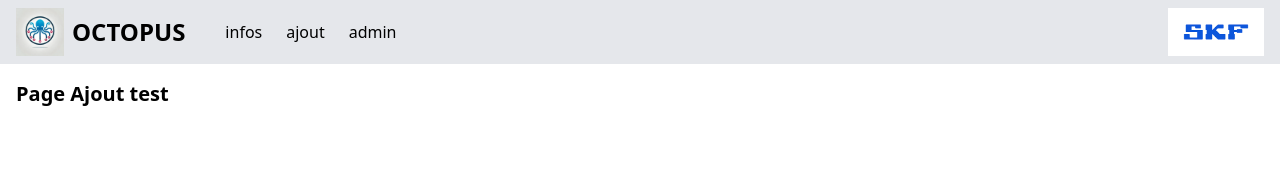
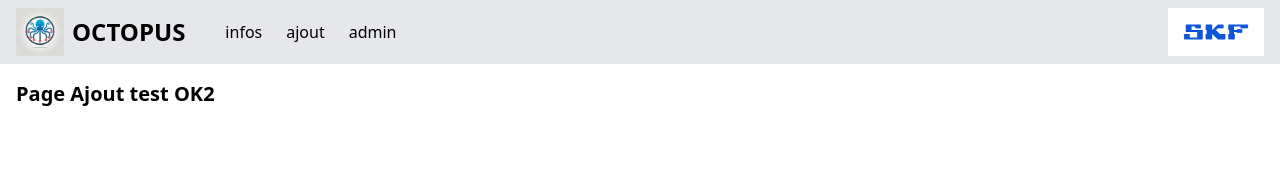
Before and after one commit to Zakyaru/Octopus, a React (Vite) app: page /#/ajout in a window 1280 px wide. Shown: the top 170 px of the page. Built offline with nearby package versions, Linux system fonts and the light colour scheme.

Commit message:
ajout d'un dossier .github pour tester le déploiement automatique

```diff
--- a/src/pages/ajout.jsx
+++ b/src/pages/ajout.jsx
@@ -1,7 +1,7 @@
 const Ajout = () => {
     return (
         <div className="p-4">
-            <h1 className="font-bold text-xl">Page Ajout test</h1>
+            <h1 className="font-bold text-xl">Page Ajout test OK2</h1>
         </div>
     )
 };
```
